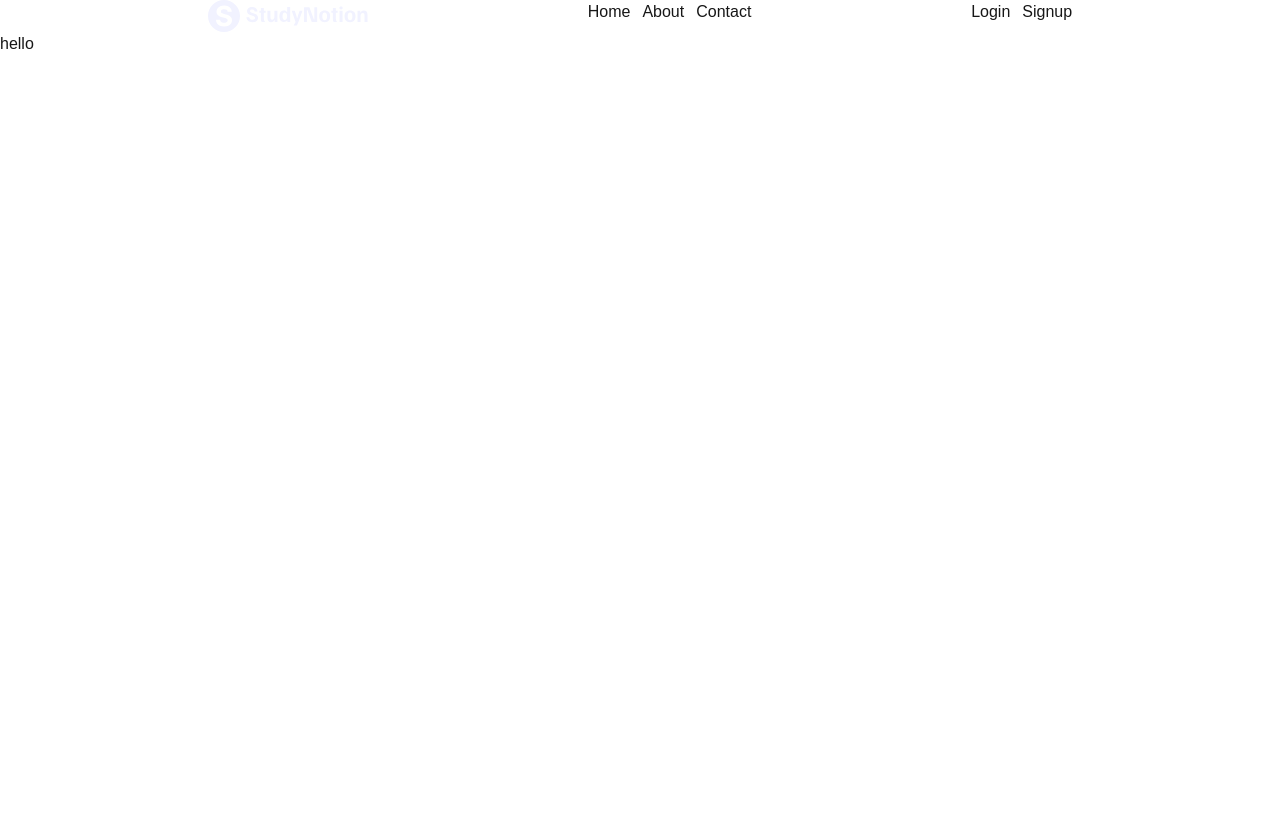
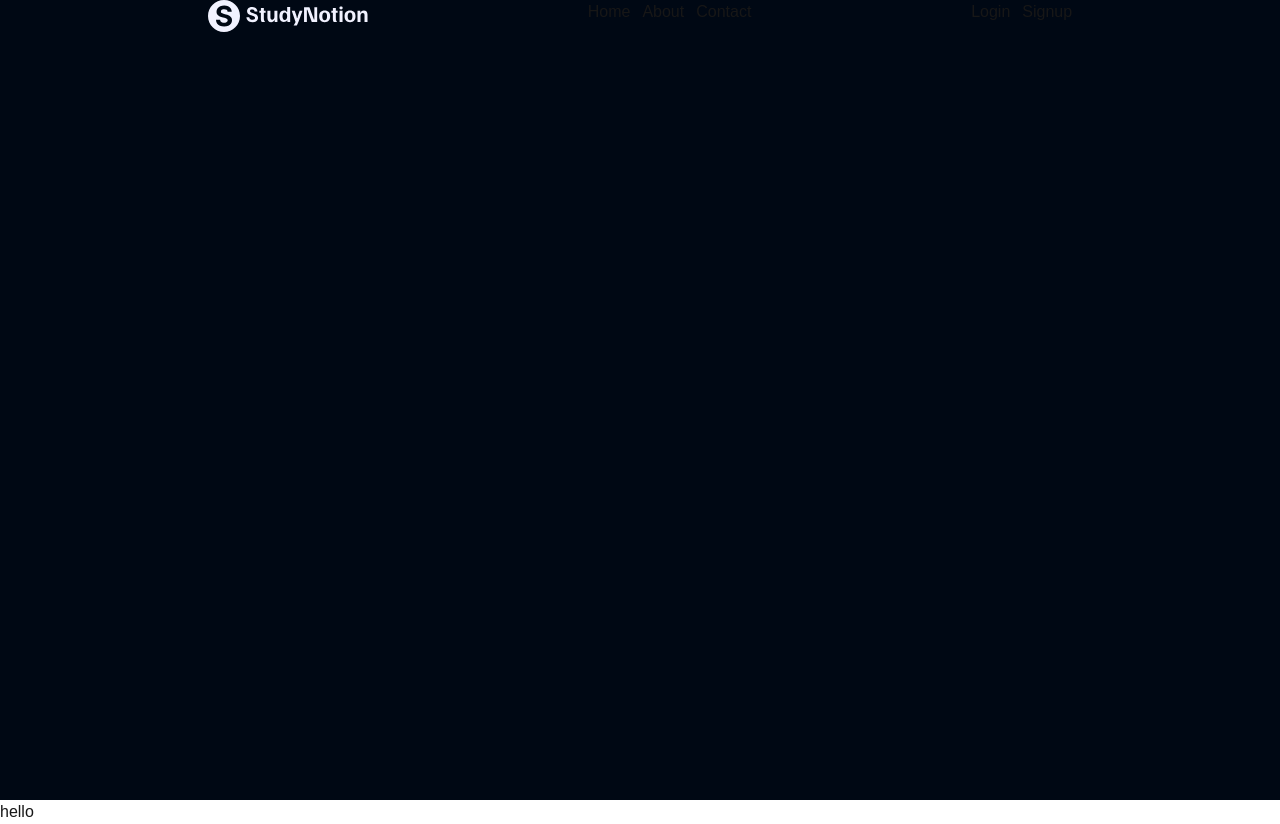
Before and after one commit to sudhanshumandloi/Next-practies, a Next.js app in the folder Study-notation-app/: page / in a window 1280 px wide. Before the commit the page ends 800 px from the top, so only its background shows below. Built offline with nearby package versions, Linux system fonts and the light colour scheme.

Commit message:
added a custom color and complete the css of layout.tsx

```diff
--- a/Study-notation-app/app/globals.css
+++ b/Study-notation-app/app/globals.css
@@ -10,6 +10,7 @@
   --color-foreground: var(--foreground);
   --font-sans: var(--font-geist-sans);
   --font-mono: var(--font-geist-mono);
+  --color-richblack-900:  #000814;
 }
 
 body {
--- a/Study-notation-app/app/layout.tsx
+++ b/Study-notation-app/app/layout.tsx
@@ -26,7 +26,7 @@
     <html lang="en">
       <body className={`${geistSans.variable} ${geistMono.variable} antialiased`}>
         <AuthProvider>
-          <div>
+          <div className="w-screen h-screen bg-richblack-900 flex flex-col">
             <Nevbar />
           </div>
           {children}
```
